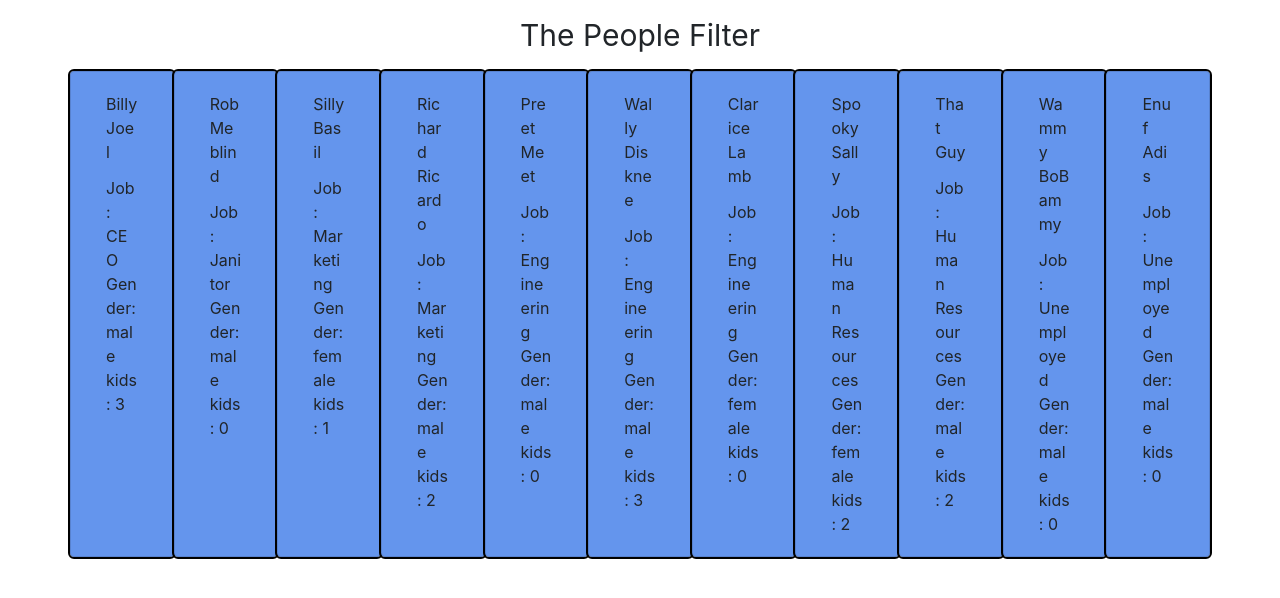
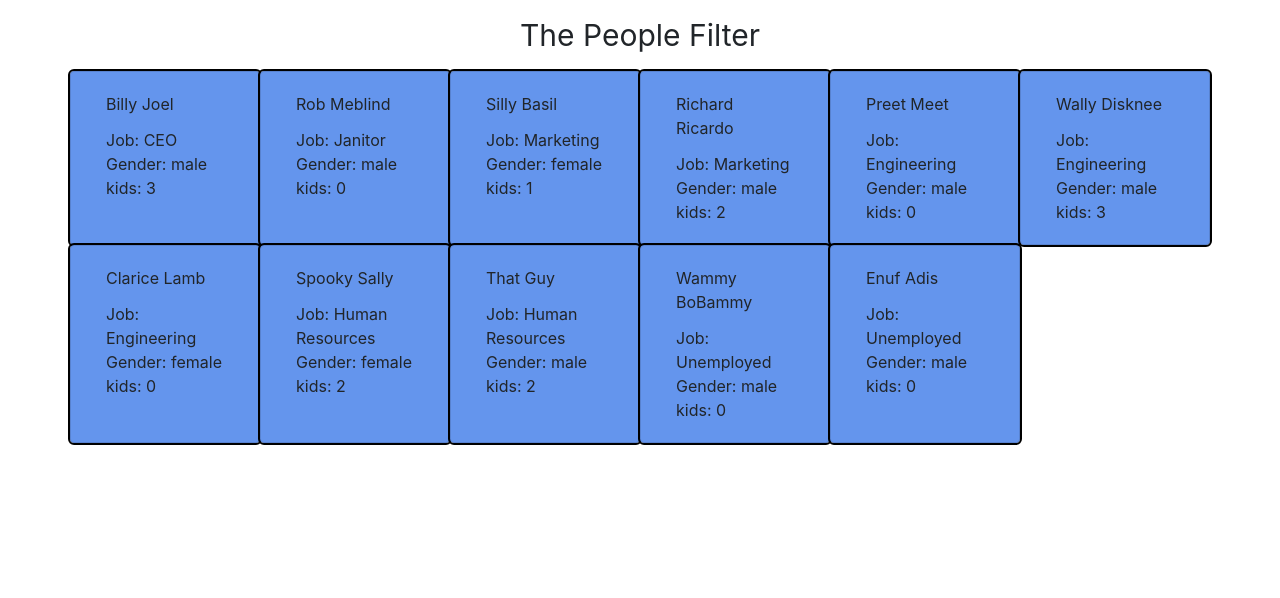
Before and after one commit to Matt-Boggs/The-People-Filter, a React (Create React App) app: page / in a window 1280 px wide. Shown: the top 598 px of the page. Built offline with nearby package versions, Linux system fonts and the light colour scheme.

Commit message:
column restlye

```diff
--- a/src/components/ShowEmployees.js
+++ b/src/components/ShowEmployees.js
@@ -20,7 +20,7 @@ const ShowEmployees = ()=>{
             <Row>
                 <>
                 {empArr.employees.map(employee=>{
-                    return(<Col className="card">
+                    return(<Col xs={2} className="card">
                         <EmpCard key={employee.id} result={employee} />
                     </Col>)
                 })}
```
